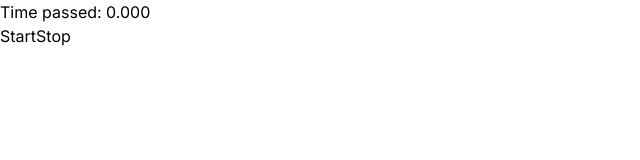
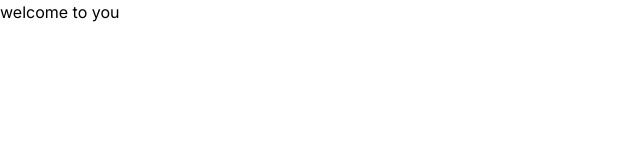
Before and after one commit to maoqishuxi/translate_plugin, a Next.js app: page / in a window 1280 px wide. Shown: the top 160 px of the page, without its empty margins (0-640 px from the left). Built offline with nearby package versions, Linux system fonts and the light colour scheme.

Commit message:
配置更新完成

```diff
--- a/app/page.js
+++ b/app/page.js
@@ -1,42 +1,11 @@
 "use client";
 
-import { useState, useEffect, useRef } from "react";
+import { useState, useEffect, useRef, forwardRef } from "react";
 
-export default function Stopwatch() {
-  const [startTime, setStartTime] = useState(null);
-  const [now, setNow] = useState(null);
-  const intervalRef = useRef(null);
-  const pauseRef = useRef(0);
-
-  const handleStart = () => {
-    setStartTime(Date.now());
-    setNow(Date.now());
-
-    clearInterval(intervalRef.current);
-    intervalRef.current = setInterval(() => {
-      setNow(Date.now());
-    }, 10);
-
-    console.log(pauseRef.current);
-  };
-
-  const handleStop = () => {
-    clearInterval(intervalRef.current);
-    if (startTime != null && now != null) {
-      pauseRef.current = pauseRef.current + (now - startTime) / 1000;
-    }
-  };
-
-  let secondsPassed = 0;
-  if (startTime != null && now != null) {
-    secondsPassed = pauseRef.current + (now - startTime) / 1000;
-  }
-
+export default function Home() {
   return (
     <>
-      <h1>Time passed: {secondsPassed.toFixed(3)}</h1>
-      <button onClick={handleStart}>Start</button>
-      <button onClick={handleStop}>Stop</button>
+      <h1>welcome to you</h1>
     </>
   );
 }
--- a/jsconfig.json
+++ b/jsconfig.json
@@ -2,6 +2,8 @@
   "compilerOptions": {
     "paths": {
       "@/*": ["./*"]
-    }
+    },
+    "checkJs": true,
+    "jsx": "react-jsx"
   }
 }
```
Also changed, not shown: .eslintrc.json.
